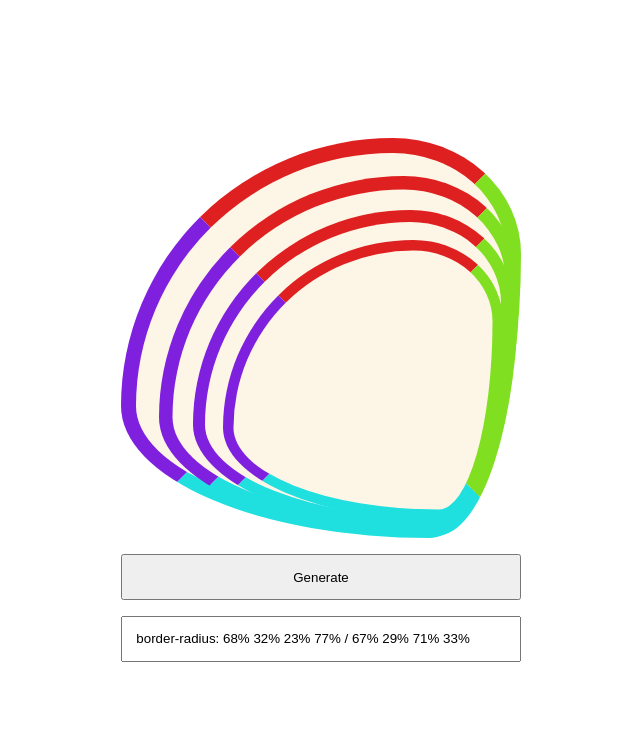
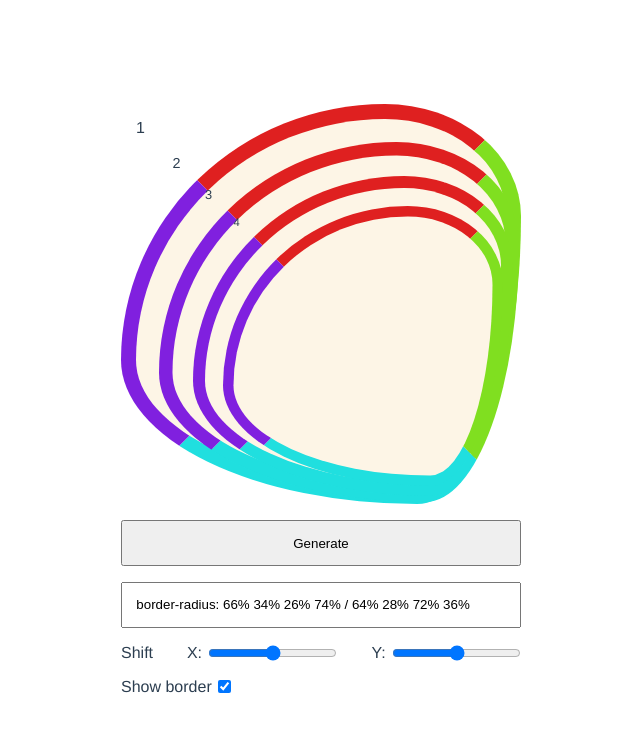
Before and after one commit to maxzz/border-radius-generator, a Vue app: page / in a window 1280 px wide. Shown: the top 732 px of the page, without its empty margins (319-959 px from the left). Built offline with nearby package versions, Linux system fonts and the light colour scheme.

Commit message:
feature: add show/hide dubug info: radius

```diff
--- a/package.json
+++ b/package.json
@@ -14,6 +14,7 @@
   },
   "devDependencies": {
     "@vue/compiler-sfc": "^3.0.4",
+    "sass": "^1.30.0",
     "vite": "^1.0.0-rc.13"
   }
 }
--- a/src/App.vue
+++ b/src/App.vue
@@ -1,31 +1,48 @@
 <template>
     <main>
-        <!-- <div class="blob-show" :style="{borderRadius: generated}"></div> -->
+        <!-- <div class="blob-show blob-borders-0" :style="{borderRadius: generatedCss}"></div> -->
 
         <div class="blob-wrap">
-            <div v-for="item of [0,1,2,3]" :key="item" class="blob-show2" :style="{
-                borderRadius: generated,
-                transform: `scale(${1 - .1 * item})  translate(${20 * item}px, ${20 * item}px)`
-                }"></div>
+            <div v-for="item of 4" :key="item" class="blob-show2"
+                :style="{
+                    borderRadius: generatedCss,
+                    transform: getItemTransform(item)
+                }"
+                :class="{'blob-borders': options.showBorder}"
+            >
+            <span v-if="options.showBorder">{{item}}</span>
+            </div>
         </div>
 
         <input type="button" value="Generate" @click="onGenerate">
-        <input :value="generatedOutput" readonly>
+
+        <input type="text" :value="generatedTxt" readonly>
+
+        <div class="control-row">
+            <span>Shift</span>
+            <label>X: <input type="range"></label>
+            <label>Y: <input type="range"></label>
+        </div>
+
+        <div class="control-row">
+            <label>Show border<input type="checkbox" v-model="options.showBorder"></label>
+        </div>
+
     </main>
 </template>
 
 <script>
-    import { computed, ref } from 'vue';
+    import { computed, reactive, ref } from 'vue';
 
     function random(min, max){
         return Math.floor(min + Math.random() * (max - min));
     }
 
     function generateShape() {
-        var r1 = random(5, 100);
-        var r2 = random(5, 100);
-        var r3 = random(5, 100);
-        var r4 = random(5, 100);
+        var r1 = random(5, 96);
+        var r2 = random(5, 96);
+        var r3 = random(5, 96);
+        var r4 = random(5, 96);
 
         var r11 = 100 - r1;
         var r22 = 100 - r2;
@@ -37,23 +54,40 @@
 
     export default {
         setup() {
-            const generated = ref(generateShape());
-            const generatedOutput = computed(() => generated.value ? `border-radius: ${generated.value}` : '');
+            const generatedCss = ref(generateShape());
+            const generatedTxt = computed(() => generatedCss.value ? `border-radius: ${generatedCss.value}` : '');
+
+            const options = reactive({
+                centerX: 0,
+                centerY: 0,
+                showBorder: true,
+            });
+
+            function getItemCss(num) {
+                return ``;
+            }
+
+            function getItemTransform(num) {
+                let idx = num - 1;
+                return `scale(${1 - .1 * idx})  translate(${20 * idx}px, ${20 * idx}px)`;
+            }
 
             function onGenerate() {
-                generated.value = generateShape();
+                generatedCss.value = generateShape();
             }
 
             return {
-                generated,
-                generatedOutput,
+                options,
+                generatedCss,
+                generatedTxt,
+                getItemTransform,
                 onGenerate,
             };
         }
     };
 </script>
 
-<style>
+<style lang="scss">
     *, *::before, *::after {
         margin: 0;
         padding: 0;
@@ -71,8 +105,21 @@
         row-gap: 1em;
     }
 
-    input {
+    input[type=button], input[type=text] {
         padding: 1em;
+    }
+
+    label {
+        display: grid;
+        grid-auto-flow: column;
+        align-items: center;
+        column-gap: .4em;
+    }
+
+    .control-row {
+        display: flex;
+        align-items: center;
+        justify-content: space-between;
     }
 
     .blob-show {
@@ -81,7 +128,9 @@
         height: 400px;
         background-color: red;
         transition: 1s border-radius;
+    }
 
+    .blob-borders-0 {
         border-top: 5px solid hsl(120, 100%, 25%);
         border-right: 5px solid hsl(120, 100%, 50%);
         border-bottom: 5px solid hsl(120, 100%, 25%);
@@ -94,6 +143,13 @@
         height: 400px;
     }
 
+    .blob-borders {
+        border-top: 15px solid hsl(0, 75%, 50%);
+        border-right: 15px solid hsl(90, 75%, 50%);
+        border-bottom: 15px solid hsl(180, 75%, 50%);
+        border-left: 15px solid hsl(270, 75%, 50%);
+    }
+
     .blob-show2 {
         position: absolute;
         left: 0;
@@ -103,12 +159,5 @@
 
         background-color: oldlace;
         transition: 1s border-radius;
-
-        border-top: 15px solid hsl(0, 75%, 50%);
-        border-right: 15px solid hsl(90, 75%, 50%);
-        border-bottom: 15px solid hsl(180, 75%, 50%);
-        border-left: 15px solid hsl(270, 75%, 50%);
     }
-
-
 </style>
```
Also changed, not shown: 1 other file (tests, documents, lock files or other folders).
